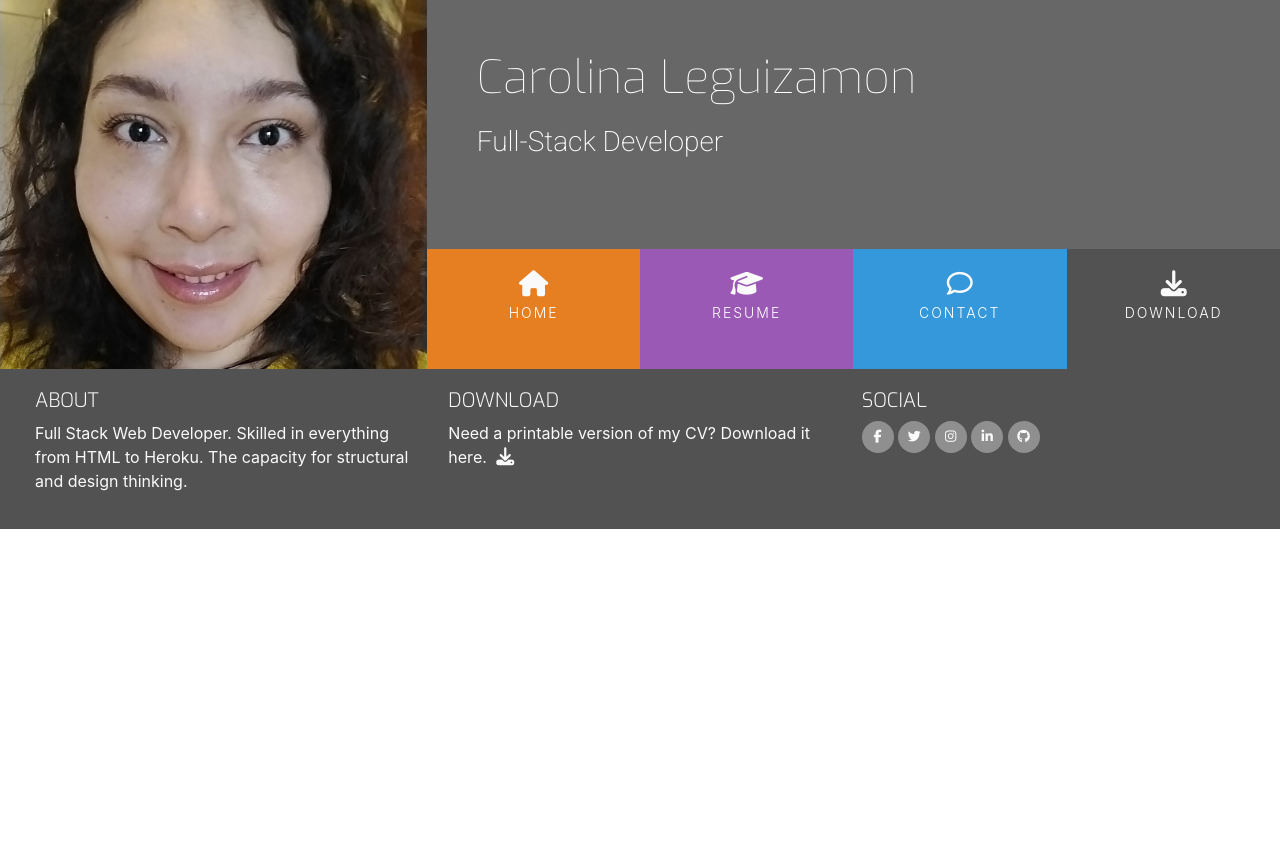
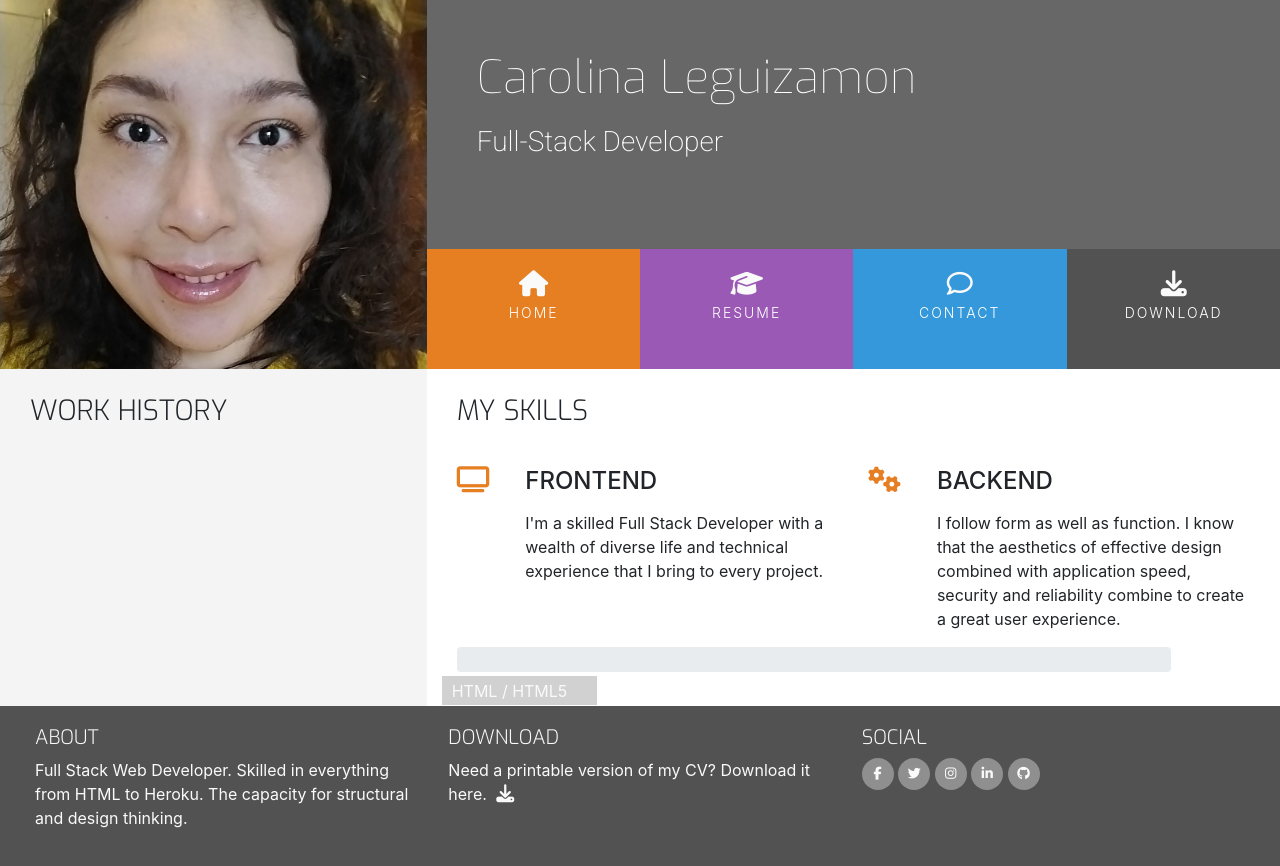
Before and after one commit to ispeakfishlanguage/resume-project, a plain HTML site: page resume.html in a window 1280 px wide. Before the commit the page ends 800 px from the top, so only its background shows below. Drawn offline with nearby package versions, Linux system fonts and the light colour scheme.

Commit message:
Add my skills section

```diff
--- a/assets/css/style.css
+++ b/assets/css/style.css
@@ -214,3 +214,20 @@ footer {
 .three-reasons-heading {
     margin-bottom: 15px;
 }
+
+/*-----------------------------------------Skills*/
+.progress {
+    position: relative;
+    height: 25px;
+    margin-bottom: 4px;
+}
+
+.progress-type {
+    position: absolute;
+    left: 0;
+    font-weight: 400;
+    padding: 3px 30px 2px 10px;
+    color: #fafafa;
+    background: rgba(0, 0, 0, 0.2);
+    background-color: rgba(25, 25, 25, 0.2);
+}
--- a/resume.html
+++ b/resume.html
@@ -55,7 +55,62 @@
             </div>
         </div>
     </header>
-    <section>
+    <section class="container-fluid">
+        <div class="row">
+            <div class="col-md-4 bg-color-personal-info section-column">
+                <div class="row">
+                    <div class="col-12">
+                        <h3 class="section-heading uppercase">
+                            Work History
+                        </h3>
+                    </div>
+                </div>
+
+            </div>
+            <div class="col-md-8 bg-color-three-reasons section-column">
+                <div class="row">
+                    <div class="col">
+                        <h3 class="section-heading uppercase">My Skills</h3>
+                    </div>
+                </div>
+                <div class="row">
+                    <div class="col-10 offset-1 offset-sm-0 col-sm-4 col-md-6">
+                        <div class="row">
+                            <div class="col-2">
+                                <i class="three-reasons-icon fa fa-tv" aria-hidden="true"></i>
+                            </div>
+                            <div class="col-10">
+                                <h4 class="three-reasons-heading uppercase">Frontend</h4>
+                                <p>
+                                    I'm a skilled Full Stack Developer with a wealth of diverse life and technical experience that I bring to every project.
+                                </p>
+                            </div>
+                        </div>
+                    </div>
+                    <div class="col-10 offset-1 offset-sm-0 col-sm-4 col-md-6">
+                        <div class="row">
+                            <div class="col-2">
+                                <i class="three-reasons-icon fa fa-gears" aria-hidden="true"></i>
+                            </div>
+                            <div class="col-10">
+                                <h4 class="three-reasons-heading uppercase">Backend</h4>
+                                <p>
+                                    I follow form as well as function. I know that the aesthetics of effective design combined with application speed, security and reliability combine to create a great user experience.
+                                </p>
+                            </div>
+                        </div>
+                    </div>
+                </div>
+                <div class="row">
+                    <div class="col">
+                        <div class="progress" role="progressbar" aria-valuenow="90" aria-valuemin="0" aria-valuemax="100" style="width: 90%;">
+                            <span class="sr-only">90% complete</span>
+                        </div>
+                        <span class="progress-type">HTML / HTML5</span>
+                    </div>
+                </div>
+            </div>
+        </div>
 
     </section>
     <footer class="container-fluid">
```
